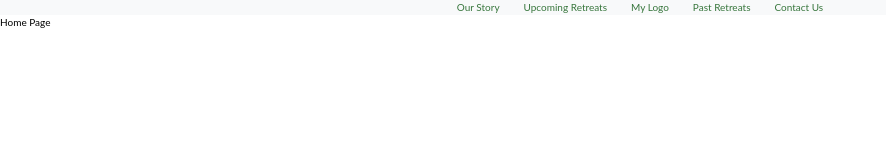
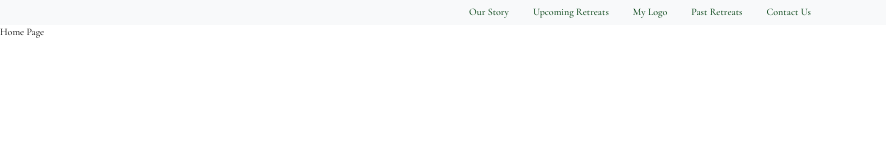
Before and after one commit to jieqiangt/the-hush-retreat, a Next.js app: page / in a window 1280 px wide. Shown: the top 160 px of the page, without its empty margins (0-886 px from the left). Built offline with nearby package versions, Linux system fonts and the light colour scheme.

Commit message:
added font for page. renamed nav.module.scss to layout.module.scss. added animation for underlining link after clicking.

```diff
--- a/components/layout/NavBar.js
+++ b/components/layout/NavBar.js
@@ -1,10 +1,11 @@
 import NavLink from "./NavLink";
 import Logo from "../ui/Logo";
-import classes from "./sass/nav.module.scss";
+import classes from "./sass/layout.module.scss";
+import { Fragment } from "react";
 
 export default function NavBar() {
   return (
-    <nav className={classes['nav']}>
+    <nav className={classes["nav"]}>
       <ul className={classes["nav--list"]}>
         <NavLink href="/discover">Our Story</NavLink>
         <NavLink href="/new">Upcoming Retreats</NavLink>
--- a/components/layout/NavLink.js
+++ b/components/layout/NavLink.js
@@ -1,5 +1,5 @@
 import Link from "next/link";
-import classes from "./sass/nav.module.scss";
+import classes from "./sass/layout.module.scss";
 
 export default function NavLink(props) {
   return (
--- /dev/null
+++ b/components/layout/sass/layout.module.scss
@@ -0,0 +1,54 @@
+@import "../../../sass/abstracts/variables";
+@import "../../../sass/abstracts/mixins";
+
+.nav {
+  width: 100vw;
+  display: block;
+  padding: 0.5rem 0;
+  background-color: $bg-accent-primary-col;
+
+  &--list {
+    @include flex-container;
+    justify-content: center;
+    align-items: center;
+    width: 100%;
+    gap: 2.4rem;
+  }
+
+  &--link {
+    display: inline-block;
+    position: relative;
+    font-weight: 500;
+    color: $text-header-primary-col;
+    transition: color 0.2s ease-out;
+
+    &::after {
+      content: "";
+      position: absolute;
+      width: 100%;
+      transform: scaleX(0);
+      height: 0.05rem;
+      bottom: 0;
+      left: 0;
+      background-color: $text-accent-primary-col;
+      transition: all 0.2s ease-out;
+    }
+
+    &:hover {
+      color: $text-header-shade-1-col;
+      transform-origin: bottom left;
+      font-weight: 700;
+    }
+
+    &:active {
+      transform: scaleY(1.02);
+      color: $text-header-shade-1-col;
+      font-weight: 700;
+    }
+
+    &:hover::after {
+      transform: scaleX(1);
+      transform-origin: bottom left;
+    }
+  }
+}
--- a/components/layout/sass/nav.module.scss
+++ /dev/null
@@ -1,34 +0,0 @@
-@import "../../../sass/abstracts/variables";
-@import "../../../sass/abstracts/mixins";
-
-.nav {
-  width: 100vw;
-  display: block;
-  background-color: $bg-accent-primary-col;
-
-  &--list {
-    @include flex-container;
-    justify-content: center;
-    align-items: center;
-    width: 100%;
-    gap: 2.4rem;
-  }
-
-  &--link {
-    display: inline-block;
-    color: $text-header-primary-col;
-  }
-
-  &--link {
-
-    display: inline-block;
-    color: $text-header-primary-col;
-
-    &:hover {
-      text-decoration: underline solid;
-      text-decoration-color: red;
-    }
-
-  }
-
-}
--- /dev/null
+++ b/pages/_document.js
@@ -0,0 +1,24 @@
+import Document, { Html, Head, Main, NextScript } from "next/document";
+
+class MyDocument extends Document {
+  render() {
+    return (
+      <Html lang="en">
+        <Head>
+          <link rel="preconnect" href="https://fonts.googleapis.com" />
+          <link rel="preconnect" href="https://fonts.gstatic.com" crossorigin />
+          <link
+            href="https://fonts.googleapis.com/css2?family=Cormorant+Garamond:wght@400;500;600;700&display=swap"
+            rel="stylesheet"
+          />
+        </Head>
+        <body>
+          <Main />
+          <NextScript />
+        </body>
+      </Html>
+    );
+  }
+}
+
+export default MyDocument;
--- a/sass/abstracts/_variables.scss
+++ b/sass/abstracts/_variables.scss
@@ -14,7 +14,8 @@ $text-gray-primary-col: black;
 $text-gray-shade-1-col: #e6d4df;
 $text-gray-shade-2-col: #ccbdc6;
 
-$text-header-primary-col: #37763C;
+$text-header-primary-col: #0f4a1d;
+$text-header-shade-1-col: #0f4a1d;
 
 $text-accent-tint-1-col: #dac596;
 $text-accent-primary-col: #d6bf8a;
--- a/sass/base/_base.scss
+++ b/sass/base/_base.scss
@@ -22,7 +22,8 @@ body {
   box-sizing: border-box;
 }
 
-a:any-link {
+a:link,
+a:visited {
   margin: 0;
   padding: 0;
   box-sizing: inherit;
--- a/sass/base/_typography.scss
+++ b/sass/base/_typography.scss
@@ -1,8 +1,8 @@
 @import "../abstracts/variables";
 
 body {
-    font-family: "Lato", sans-serif;
-    line-height: 1.5;
-    font-weight: 400;
-    color: $text-gray-primary-col;
+  font-family: "Cormorant Garamond", serif;
+  line-height: 1.5;
+  font-weight: 400;
+  color: $text-gray-primary-col;
 }
```
